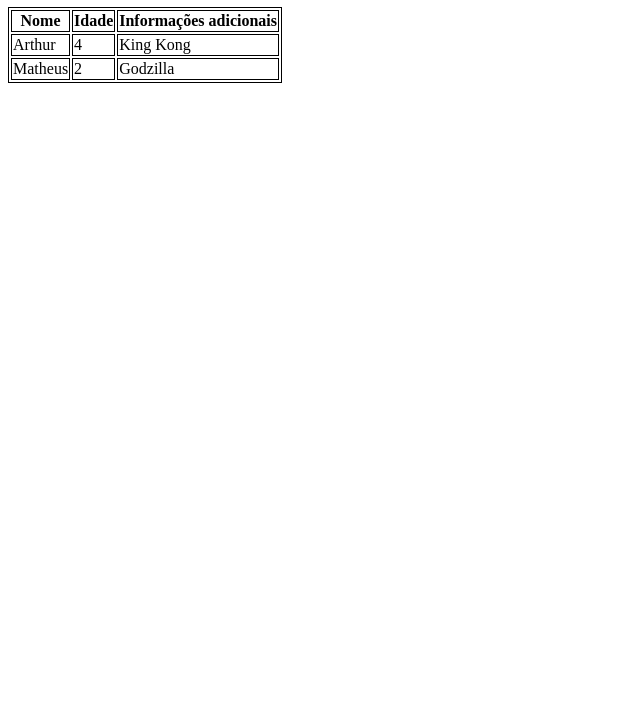
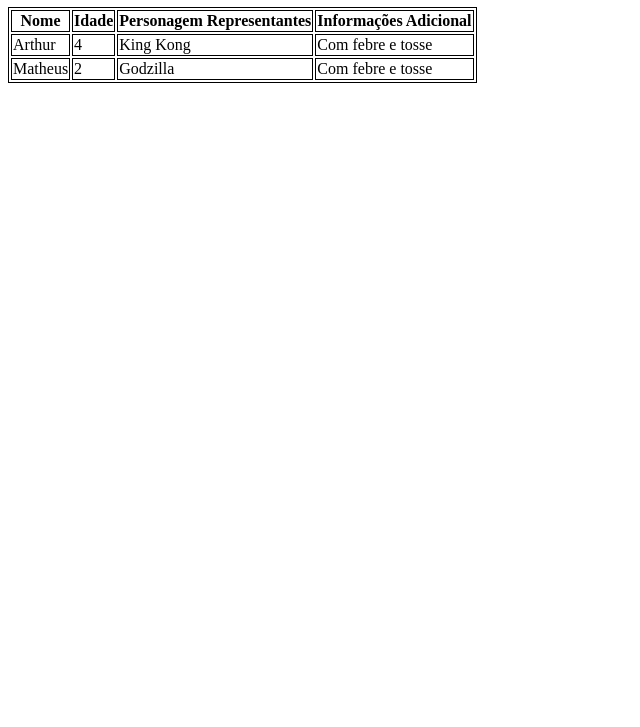
Before and after one commit to AgnerShimokawa/aula-tabela, a plain HTML site: page index.html in a window 1280 px wide. Shown: the part 73-800 px from the top of the page, without its empty margins (0-640 px from the left). Drawn offline with Linux system fonts and the light colour scheme.

Commit message:
Acrescentado mais uma coluna

```diff
--- a/index.html
+++ b/index.html
@@ -18,7 +18,8 @@
             <tr>
                 <th>Nome</th>
                 <th>Idade</th>
-                <th>Informações adicionais</th>
+                <th>Personagem Representantes</th>
+                <th>Informações Adicional</th>
             </tr>
         </thead>
 
@@ -27,11 +28,13 @@
                 <td>Arthur</td>
                 <td>4</td>
                 <td>King Kong</td>
+                <td>Com febre e tosse</td>
             </tr>
             <tr>
                 <td>Matheus</td>
                 <td>2</td>
                 <td>Godzilla</td>
+                <td>Com febre e tosse</td>
             </tr>
         </tbody>
     </table>
```
